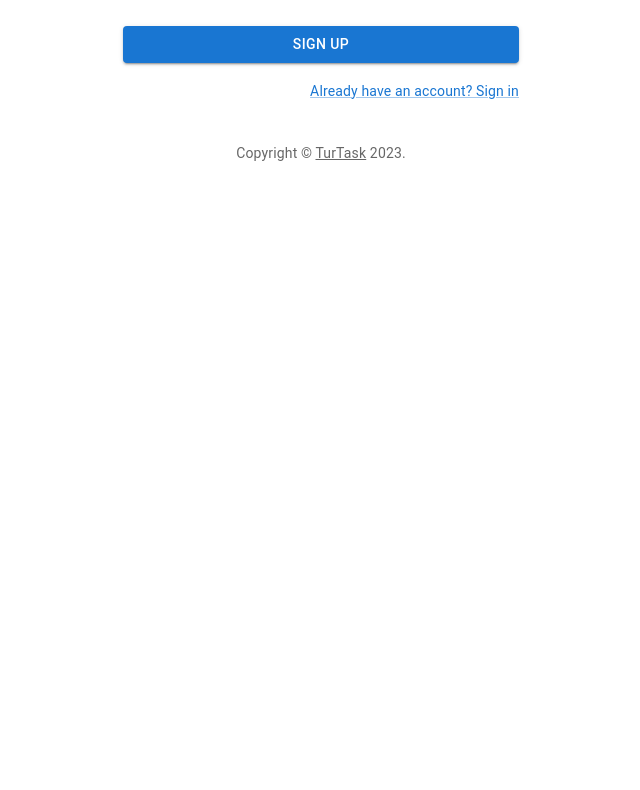
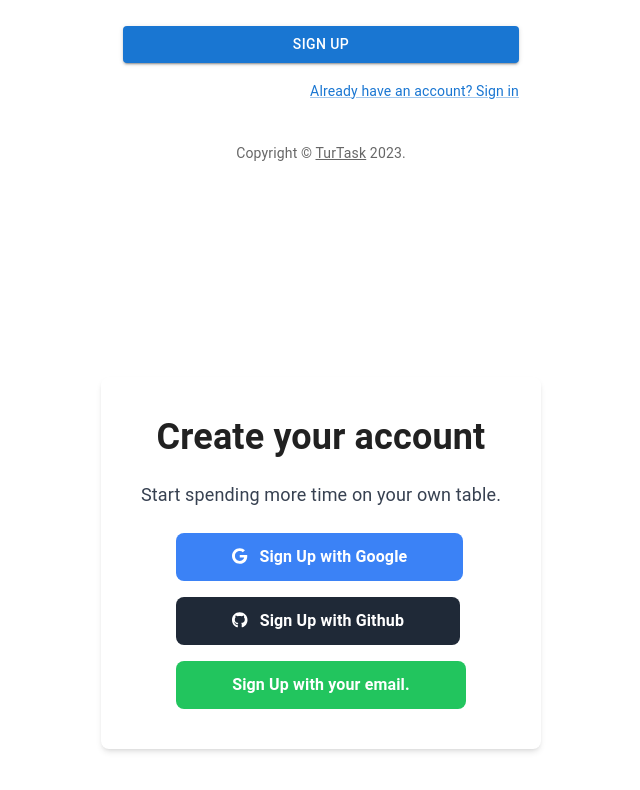
Before and after one commit to TurTaskProject/TurTaskBackend, a React (Vite) app in the folder frontend/: page /signup in a window 1280 px wide. Shown: the part 502-1292 px from the top of the page, without its empty margins (319-959 px from the left). Before the commit the page ends 800 px from the top, so only its background shows below. Built offline with nearby package versions, Linux system fonts and the light colour scheme; no server answers.

Commit message:
add signup panel

```diff
--- a/frontend/package.json
+++ b/frontend/package.json
@@ -16,6 +16,9 @@
     "@dnd-kit/utilities": "^3.2.2",
     "@emotion/react": "^11.11.1",
     "@emotion/styled": "^11.11.0",
+    "@fortawesome/fontawesome-svg-core": "^6.4.2",
+    "@fortawesome/free-brands-svg-icons": "^6.4.2",
+    "@fortawesome/react-fontawesome": "^0.2.0",
     "@fullcalendar/core": "^6.1.9",
     "@fullcalendar/daygrid": "^6.1.9",
     "@fullcalendar/interaction": "^6.1.9",
--- a/frontend/src/App.jsx
+++ b/frontend/src/App.jsx
@@ -12,6 +12,7 @@ import IconSideNav from "./components/navigations/IconSideNav";
 import Eisenhower from "./components/eisenhowerMatrix/Eisenhower";
 import PrivateRoute from "./PrivateRoute";
 import ProfileUpdatePage from "./components/profilePage";
+import Signup from "./components/signup/Signup";
 
 
 const App = () => {
@@ -43,6 +44,7 @@ const App = () => {
             <Route path="/login" element={<LoginPage />} />
             <Route path="/signup" element={<SignUpPage />} />
           </Routes>
+          <Signup/>
         </div>
       </div>
     </div>
--- /dev/null
+++ b/frontend/src/components/signup/Signup.jsx
@@ -0,0 +1,39 @@
+import React from 'react';
+import { FontAwesomeIcon } from '@fortawesome/react-fontawesome';
+import { faGoogle, faGithub } from '@fortawesome/free-brands-svg-icons';
+
+function Signup() {
+    return (
+        <div className="flex items-center justify-center h-screen">
+            <div className="flex flex-col items-center bg-white p-10 rounded-lg shadow-md">
+                <h1 className="text-4xl font-semibold mb-6">Create your account</h1>
+                <p className="text-gray-700 mb-6 text-lg">
+                    Start spending more time on your own table.
+                </p>
+                <div className='font-bold'>
+                    <div className="mb-4">
+                        <button className="flex items-center justify-center bg-blue-500 text-white px-14 py-3 rounded-lg">
+                            <span className="mr-3"><FontAwesomeIcon icon={faGoogle} /></span>
+                            Sign Up with Google
+                        </button>
+                    </div>
+
+                    <div className="mb-4">
+                        <button className="flex items-center justify-center bg-gray-800 text-white px-14 py-3 rounded-lg">
+                            <span className="mr-3"><FontAwesomeIcon icon={faGithub} /></span>
+                            Sign Up with Github
+                        </button>
+                    </div>
+
+                    <div>
+                        <button className="bg-green-500 text-white px-14 py-3 rounded-lg">
+                            Sign Up with your email.
+                        </button>
+                    </div>
+                </div>
+            </div>
+        </div>
+    );
+}
+
+export default Signup;
```
Also changed, not shown: 1 other file (tests, documents, lock files or other folders).
